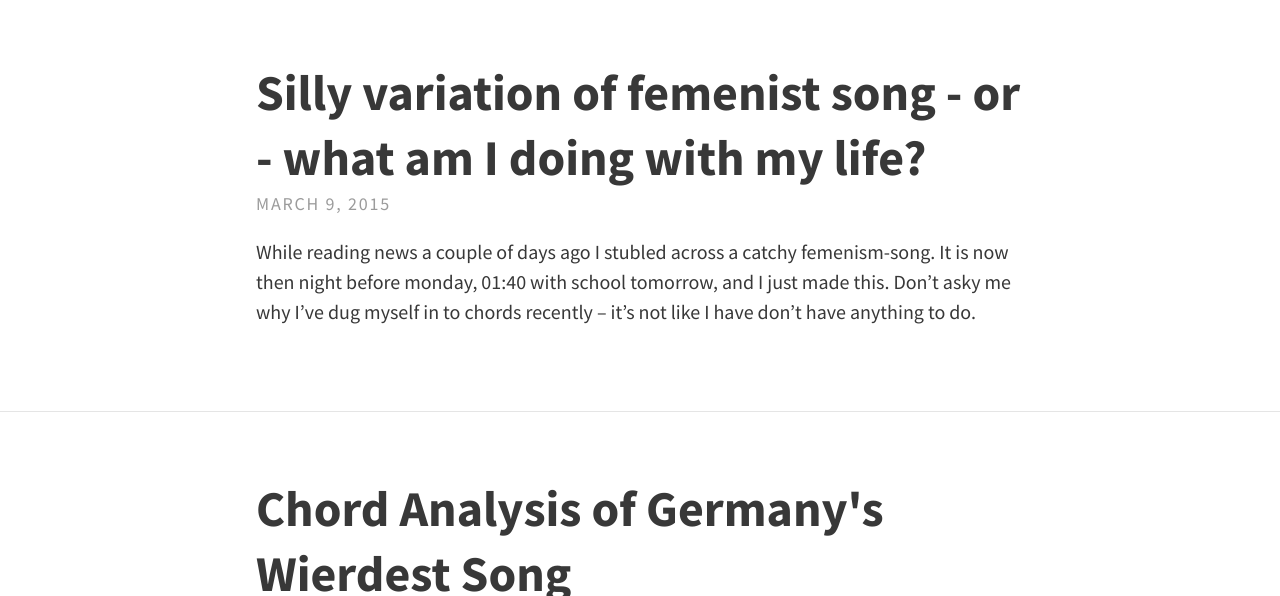
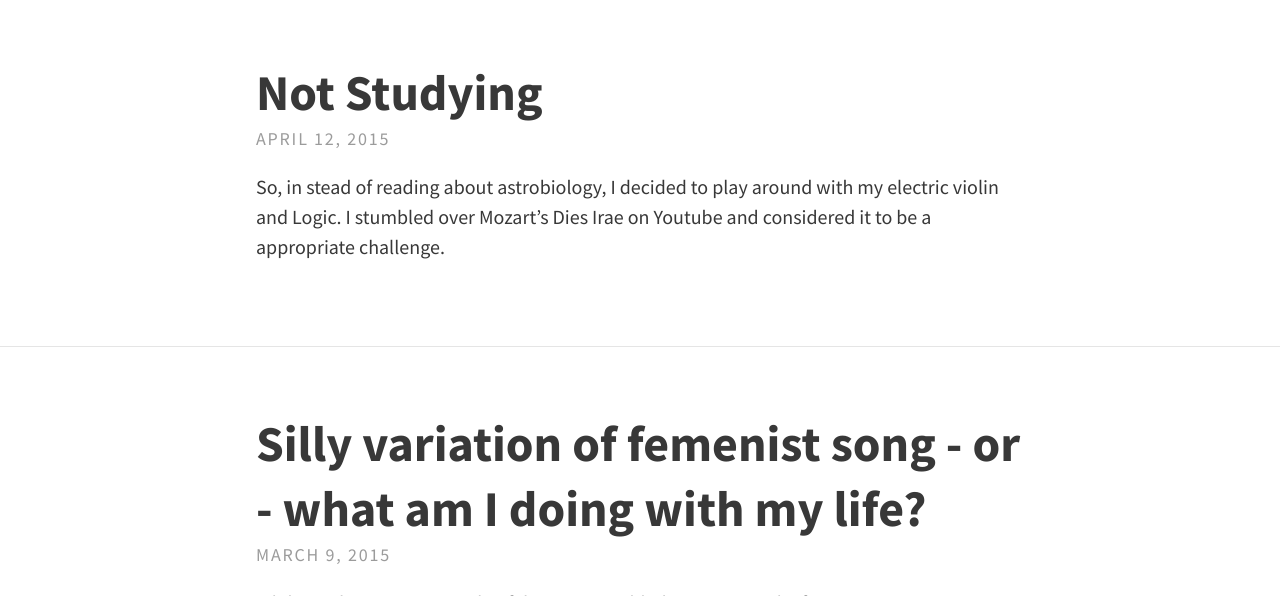
Before and after one commit to Anviking/anviking.github.io, a Jekyll site: the page built from index.html, in a window 1280 px wide and 900 px high, cut to the strip 304-900 px from the top of the window. Built offline with Jekyll 4.4.1, drawn with Linux system fonts in a browser that asks for light colours; nearby versions of some CDN libraries; the list of posts is cut into pages by our own code.

Commit message:
Dies Irae

```diff
--- /dev/null
+++ b/_posts/2015-04-12-Not Studying.md
@@ -0,0 +1,12 @@
+---
+layout: post
+title: Not Studying
+---
+
+So, in stead of reading about astrobiology, I decided to play around with my electric violin and Logic. I stumbled over Mozart's Dies Irae on Youtube and considered it to be a appropriate challenge.
+
+I didn't learn it well enough to do it in one take, so it's split in 4 bar sections. And there is something about the audio and my finger-placement that isn't 100%, but at least the voices aren't completely out of synch, as they were when I was 12 and tried the same thing but with an acoustic violin.
+
+But I'm interested in learning how to do this properly. Despite the quality of the result, it was very cool to record something this epic, with four voices, in such short time.
+
+<iframe width="100%" height="166" scrolling="no" frameborder="no" src="https://w.soundcloud.com/player/?url=https%3A//api.soundcloud.com/tracks/200490751&amp;color=ff5500&amp;auto_play=false&amp;hide_related=false&amp;show_comments=true&amp;show_user=true&amp;show_reposts=false"></iframe>
```
Also changed, not shown: about.md (+9 -4 lines), img/mathcalc.png (added), 1 other file.
